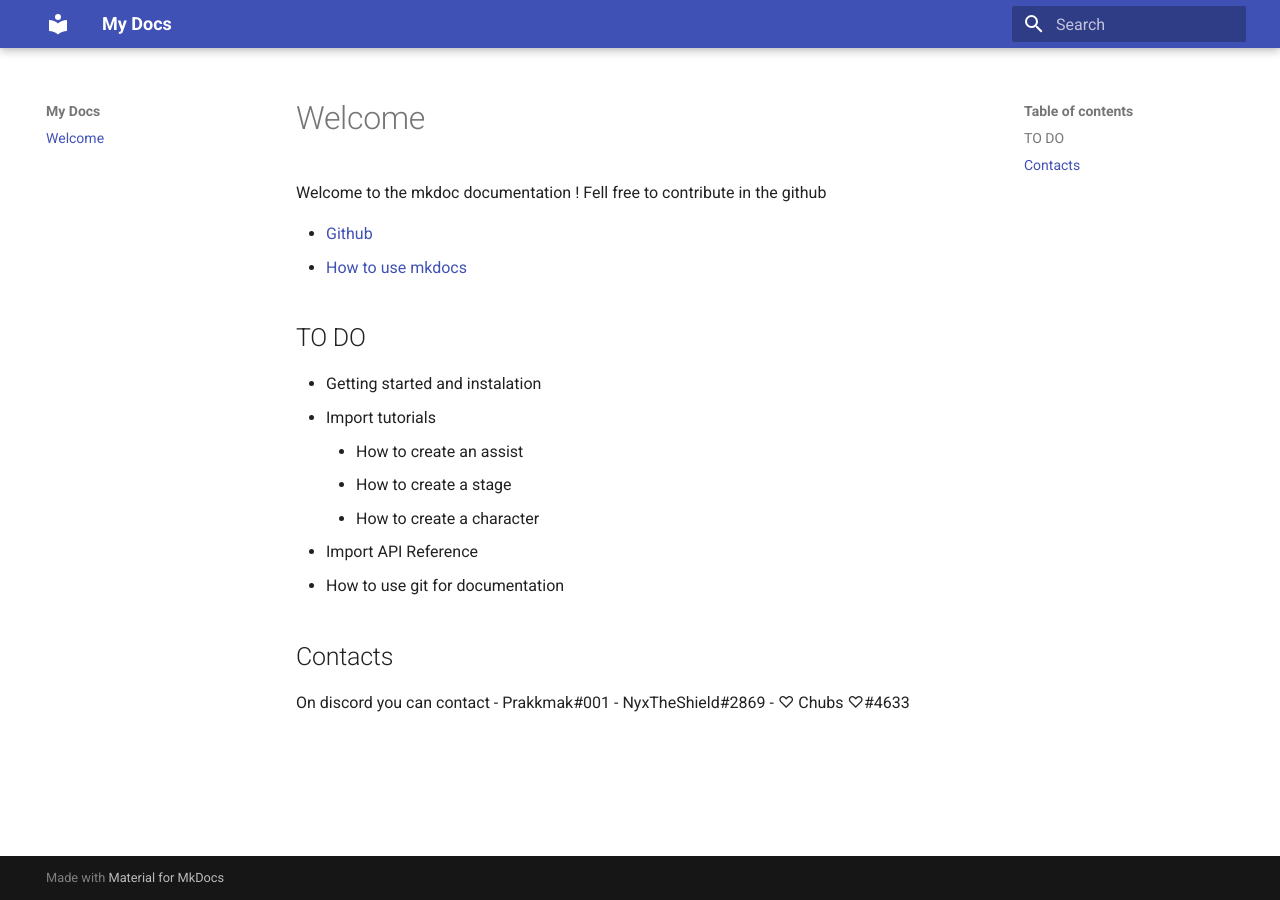
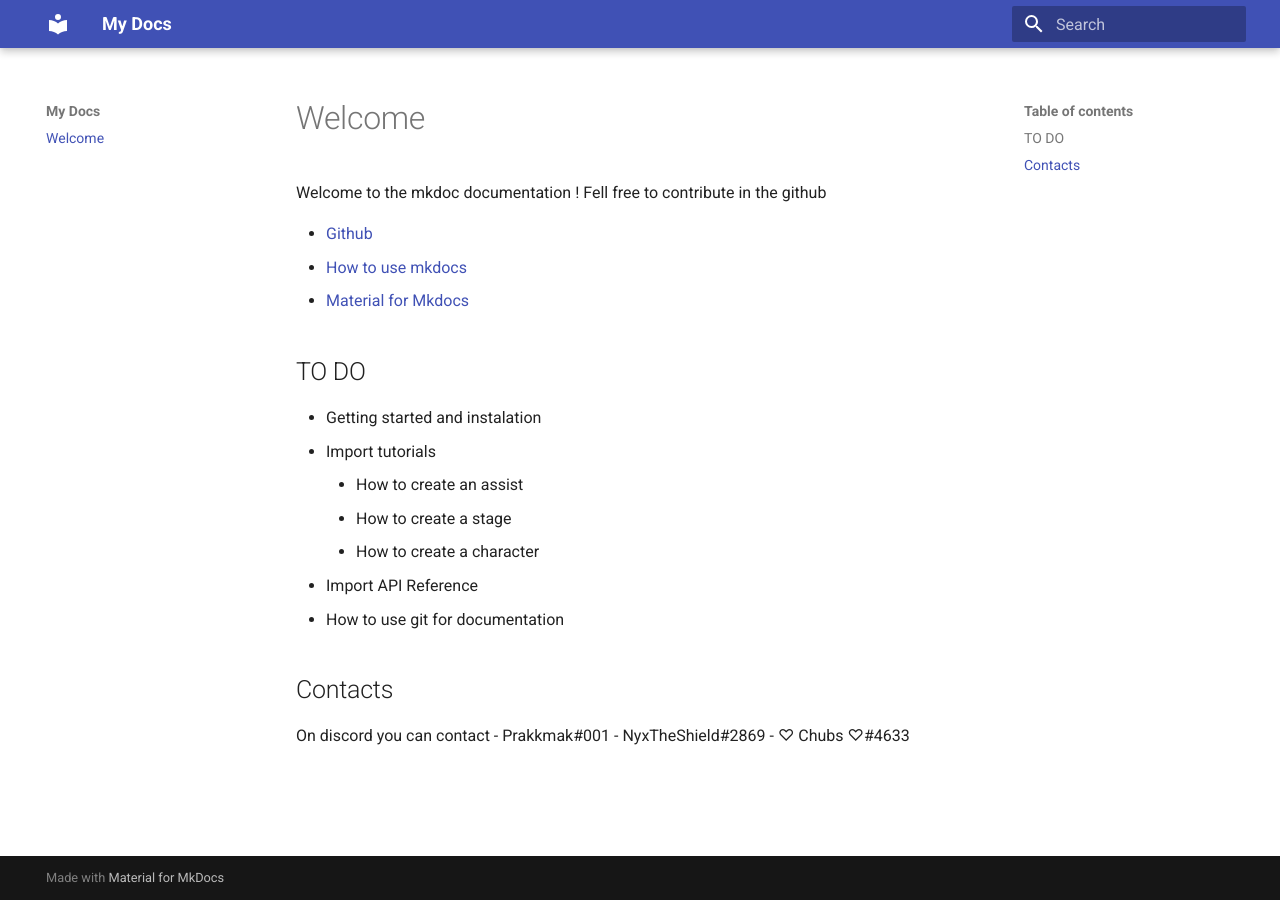
Before and after one commit to FraytoolsDocumentation/Collaborative-Fraytools-Documentation, an MkDocs documentation site: the page built from docs/index.md, in a window 1280 px wide. Built offline with MkDocs 1.6.1 and Material for MkDocs 9.7.7, drawn with Linux system fonts in a browser that asks for light colours.

Commit message:
docs: more links

```diff
--- a/docs/index.md
+++ b/docs/index.md
@@ -3,10 +3,10 @@
 Welcome to the mkdoc documentation ! Fell free to contribute in the github
 
  - [Github](https://github.com/FraytoolsDocumentation/docs)
- - [How to use mkdocs](https://github.com/FraytoolsDocumentation/docs)
+ - [How to use mkdocs](https://www.mkdocs.org/user-guide/writing-your-docs/)
+ - [Material for Mkdocs](https://squidfunk.github.io/mkdocs-material/setup/changing-the-colors/)
 
 ## TO DO
-
 - Getting started and instalation
 - Import tutorials
 	- How to create an assist
```
